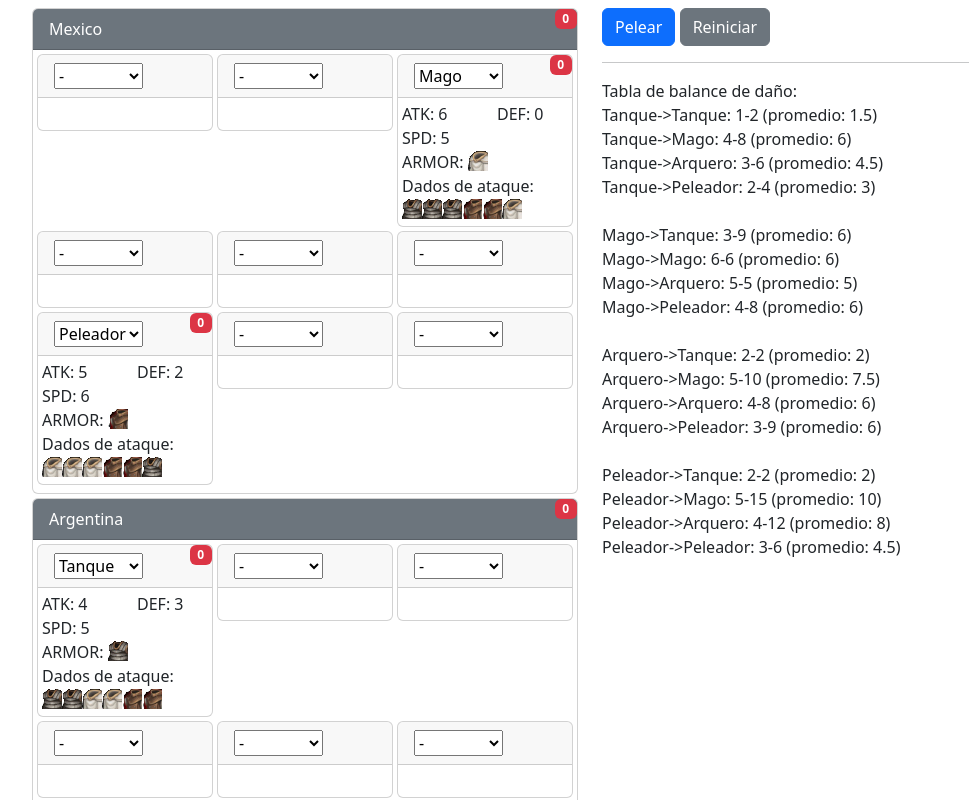
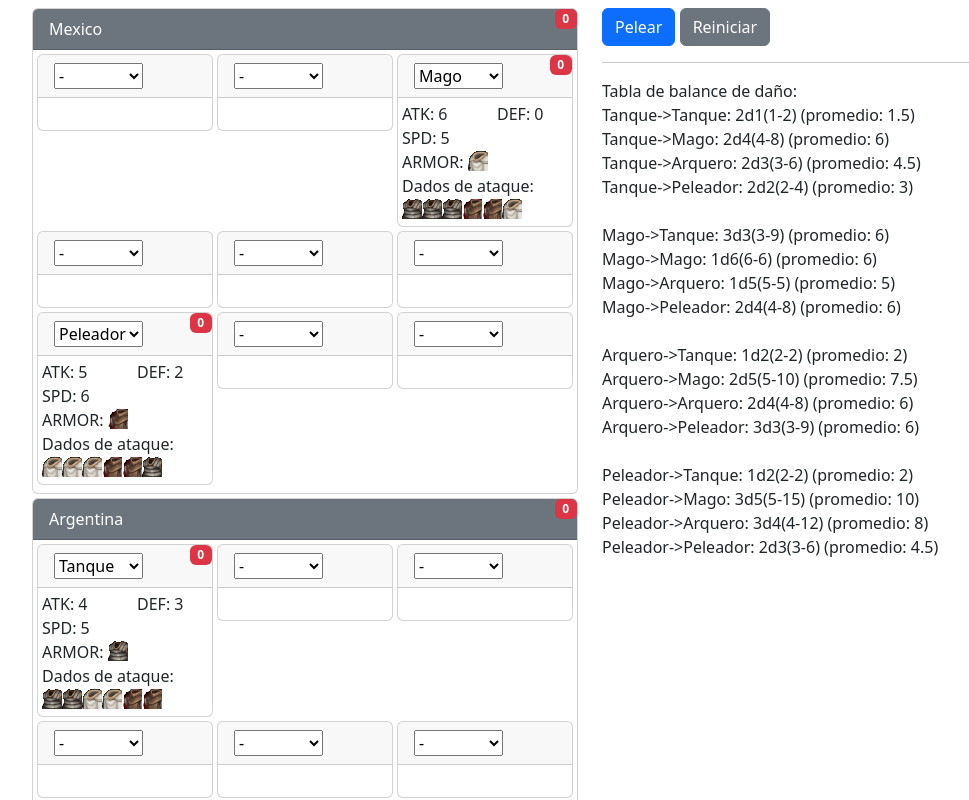
Before and after one commit to xMokar/autochess, a SvelteKit app: page / in a window 1280 px wide. Shown: the top 800 px of the page, without its empty margins (50-1019 px from the left). Built offline with nearby package versions, Linux system fonts and the light colour scheme.

Commit message:
Agregar tipos de dados a la tabla de balance

```diff
--- a/src/routes/ViewBattle.svelte
+++ b/src/routes/ViewBattle.svelte
@@ -145,7 +145,7 @@ let log:string[] = []
 			{#each Champs as source}
 				{#each Champs as target}
 					{@const damage = calculateDamage(source, target)}
-					{source.name}->{target.name}: {damage.sides}-{damage.max} (promedio: {(damage.sides+damage.max)/2})<br>
+					{source.name}->{target.name}: {damage.rolls.length}d{damage.sides}({damage.sides}-{damage.max}) (promedio: {(damage.sides+damage.max)/2})<br>
 				{/each}
 				<br>
 			{/each}
```
